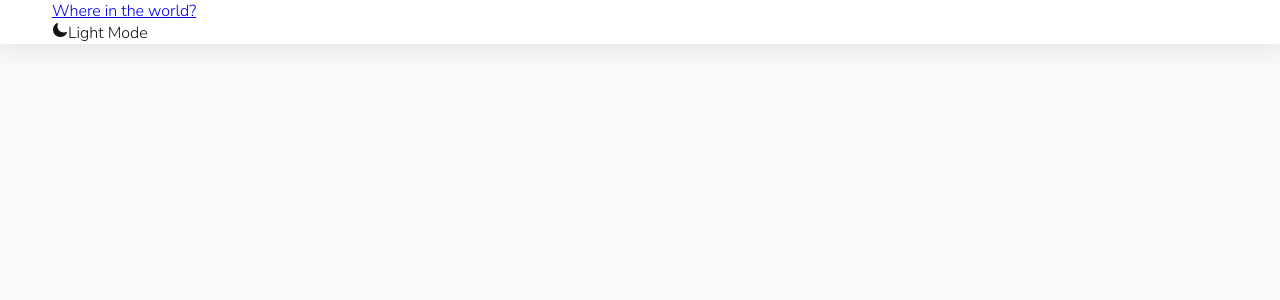
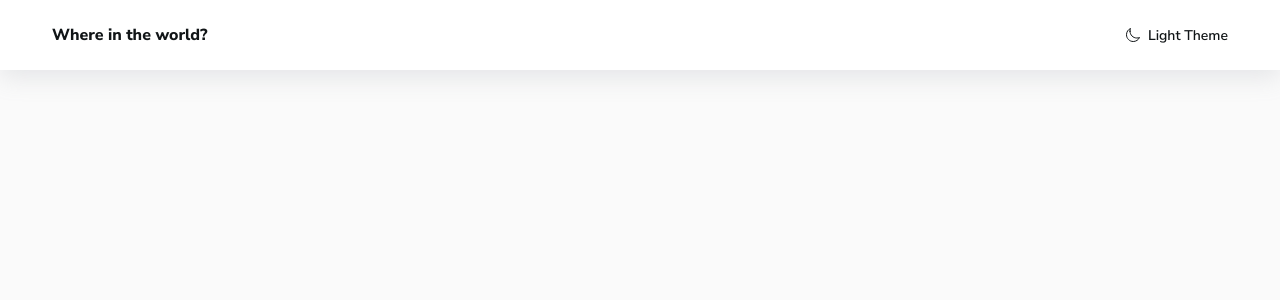
Before and after one commit to VolodymyrSvereniak/search-countries-info-app, a React (Create React App) app: page / in a window 1280 px wide. Shown: the top 300 px of the page. Built offline with nearby package versions, Linux system fonts and the light colour scheme.

Commit message:
Styled header

```diff
--- a/src/components/Header.jsx
+++ b/src/components/Header.jsx
@@ -1,7 +1,7 @@
 import styled from "styled-components";
 import { Container } from "./Container";
 import { IoMoon, IoMoonOutline } from "react-icons/io5";
-import { useDispatch, useSelector} from "react-redux";
+import { useDispatch, useSelector } from "react-redux";
 import { currentTheme, setTheme, toggleTheme } from "../slices/toggleSlice";
 import { useEffect } from "react";
 
@@ -10,14 +10,39 @@ const HeaderElement = styled.header`
   background-color: var(--colors-ui-base);
 `;
 
-const Wrapper = styled.div``;
+const Wrapper = styled.div`
+  display: flex;
+  justify-content: space-between;
+  align-items: center;
+  padding: 1.5rem 0;
+`;
 
 const Title = styled.a.attrs({
   href: "/",
-})``;
+})`
+  color: var(--colors-text);
+  font-size: var(--fs-md);
+  font-weight: var(--fw-bold);
+  text-decoration: none;
+`;
 
-const ThemeSwitcher = styled.div``;
+const ThemeSwitcher = styled.div`
+  display: flex;
+  align-items: center;
+  color: var(--colors-text);
+  cursor: pointer;
+  font-size: var(--fs-sm);
+  font-weight: var(--fw-normal);
+  text-transform: capitalize;
+`;
 
+const Moon = styled(IoMoon)`
+  margin-right: 7px;
+`;
+
+const MoonOutline = styled(IoMoonOutline)`
+  margin-right: 7px;
+`;
 
 export default function Header() {
   const theme = useSelector(currentTheme);
@@ -26,17 +51,23 @@ export default function Header() {
   console.log(theme);
 
   useEffect(() => {
-    document.body.setAttribute('data-theme', theme);
-  }, [theme])
+    document.body.setAttribute("data-theme", theme);
+  }, [theme]);
 
   return (
     <HeaderElement>
       <Container>
         <Wrapper>
-          <Title >Where in the world?</Title>
-          <ThemeSwitcher>
-            <IoMoon />
-            Light Mode
+          <Title>Where in the world?</Title>
+          <ThemeSwitcher onClick={() => dispatch(toggleTheme())}>
+            {theme === "light" ? (
+              <MoonOutline size="16px"/>
+            ) : (
+              <>
+                <Moon size="16px"/>
+              </>
+            )}
+            <span>{theme} Theme</span>
           </ThemeSwitcher>
         </Wrapper>
       </Container>
```
